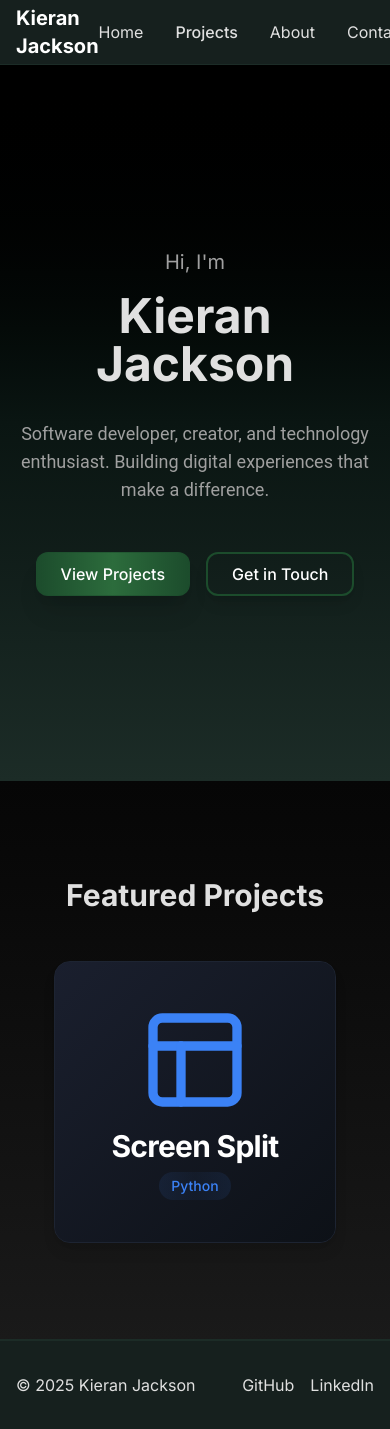
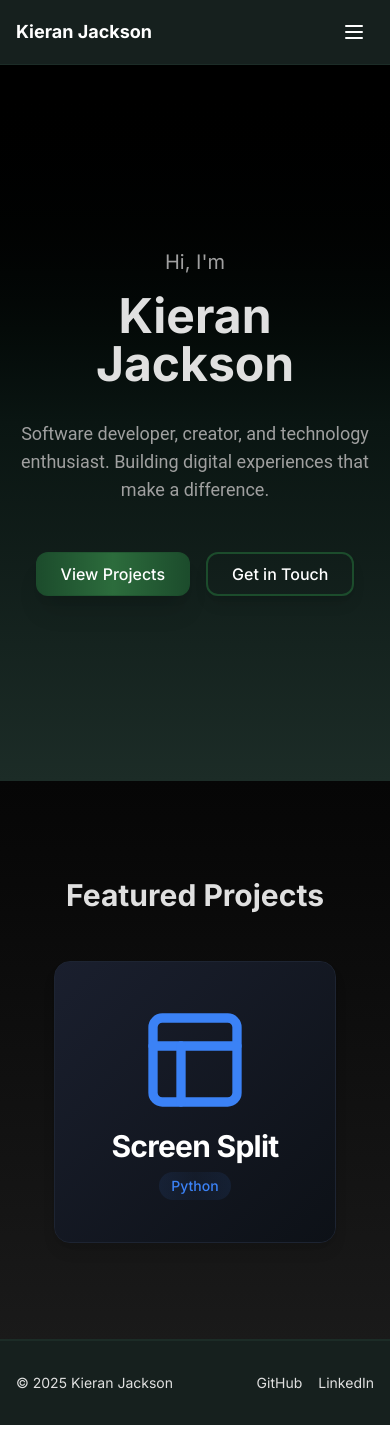
Before and after one commit to KezLahd/kieranjackson-website, a Next.js app: page / in a window 390 px wide. Built offline with nearby package versions, Linux system fonts and the light colour scheme.

Commit message:
Fix metadata export error and improve mobile menu:

```diff
--- a/src/app/layout.tsx
+++ b/src/app/layout.tsx
@@ -1,20 +1,21 @@
-import type { Metadata } from "next";
+'use client'
+
+import { useState } from "react";
 import { Inter } from "next/font/google";
 import "./globals.css";
 import Link from "next/link";
+import { Menu, X } from "lucide-react";
+import { motion, AnimatePresence } from "framer-motion";
 
 const inter = Inter({ subsets: ["latin"] });
-
-export const metadata: Metadata = {
-  title: "Kieran Jackson",
-  description: "Personal website and portfolio of Kieran Jackson",
-};
 
 export default function RootLayout({
   children,
 }: {
   children: React.ReactNode
 }) {
+  const [isMenuOpen, setIsMenuOpen] = useState(false);
+
   return (
     <html lang="en" className="dark">
       <body className={`${inter.className} bg-gradient-to-b from-black to-[#1a1a1a] text-[#e0e0e0]`}>
@@ -22,18 +23,71 @@ export default function RootLayout({
           <div className="max-w-[1920px] mx-auto px-4 sm:px-6 lg:px-8">
             <div className="flex justify-between h-16">
               <div className="flex items-center">
-                <Link href="/" className="text-xl font-bold text-white hover:text-[#a0a0a0] transition-colors">
+                <Link href="/" className="text-lg sm:text-xl font-bold text-white hover:text-[#a0a0a0] transition-colors">
                   Kieran Jackson
                 </Link>
               </div>
-              <div className="flex items-center space-x-8">
-                <Link href="/" className="text-[#e0e0e0] hover:text-white transition-colors">Home</Link>
-                <Link href="/projects" className="text-[#e0e0e0] hover:text-white transition-colors font-medium">Projects</Link>
-                <Link href="/about" className="text-[#e0e0e0] hover:text-white transition-colors">About</Link>
-                <Link href="/contact" className="text-[#e0e0e0] hover:text-white transition-colors">Contact</Link>
+              {/* Desktop Navigation */}
+              <div className="hidden md:flex items-center space-x-8">
+                <Link href="/" className="text-sm sm:text-base text-[#e0e0e0] hover:text-white transition-colors">Home</Link>
+                <Link href="/projects" className="text-sm sm:text-base text-[#e0e0e0] hover:text-white transition-colors">Projects</Link>
+                <Link href="/about" className="text-sm sm:text-base text-[#e0e0e0] hover:text-white transition-colors">About</Link>
+                <Link href="/contact" className="text-sm sm:text-base text-[#e0e0e0] hover:text-white transition-colors">Contact</Link>
+              </div>
+              {/* Mobile Menu Button */}
+              <div className="flex md:hidden items-center relative z-[60]">
+                <button
+                  onClick={() => setIsMenuOpen(!isMenuOpen)}
+                  className="text-white p-2 rounded-lg hover:bg-[#1C2C27]/20 transition-colors"
+                >
+                  {isMenuOpen ? <X size={24} /> : <Menu size={24} />}
+                </button>
               </div>
             </div>
           </div>
+          {/* Mobile Menu */}
+          <AnimatePresence>
+            {isMenuOpen && (
+              <motion.div
+                initial={{ x: "100%" }}
+                animate={{ x: 0 }}
+                exit={{ x: "100%" }}
+                transition={{ type: "tween", duration: 0.3 }}
+                className="fixed inset-y-0 right-0 w-44 bg-black shadow-xl border-l border-[#1C2C27] md:hidden z-50"
+              >
+                <div className="flex flex-col pt-16 p-4 space-y-4 bg-black">
+                  <Link
+                    href="/"
+                    className="text-lg text-[#e0e0e0] hover:text-white transition-colors px-4 py-2 rounded-lg hover:bg-[#1C2C27]/20"
+                    onClick={() => setIsMenuOpen(false)}
+                  >
+                    Home
+                  </Link>
+                  <Link
+                    href="/projects"
+                    className="text-lg text-[#e0e0e0] hover:text-white transition-colors px-4 py-2 rounded-lg hover:bg-[#1C2C27]/20"
+                    onClick={() => setIsMenuOpen(false)}
+                  >
+                    Projects
+                  </Link>
+                  <Link
+                    href="/about"
+                    className="text-lg text-[#e0e0e0] hover:text-white transition-colors px-4 py-2 rounded-lg hover:bg-[#1C2C27]/20"
+                    onClick={() => setIsMenuOpen(false)}
+                  >
+                    About
+                  </Link>
+                  <Link
+                    href="/contact"
+                    className="text-lg text-[#e0e0e0] hover:text-white transition-colors px-4 py-2 rounded-lg hover:bg-[#1C2C27]/20"
+                    onClick={() => setIsMenuOpen(false)}
+                  >
+                    Contact
+                  </Link>
+                </div>
+              </motion.div>
+            )}
+          </AnimatePresence>
         </nav>
         <main className="pt-16 min-h-screen">
           {children}
@@ -41,10 +95,10 @@ export default function RootLayout({
         <footer className="bg-[#0A1512]/95 border-t border-[#1C2C27]">
           <div className="max-w-[1920px] mx-auto px-4 sm:px-6 lg:px-8 py-8">
             <div className="flex justify-between items-center">
-              <p className="text-[#e0e0e0]">© {new Date().getFullYear()} Kieran Jackson</p>
+              <p className="text-sm sm:text-base text-[#e0e0e0]">© {new Date().getFullYear()} Kieran Jackson</p>
               <div className="flex space-x-4">
-                <a href="https://github.com/KezLahd" className="text-[#e0e0e0] hover:text-white transition-colors">GitHub</a>
-                <a href="https://www.linkedin.com/in/kieran-jackson-182329267/" className="text-[#e0e0e0] hover:text-white transition-colors">LinkedIn</a>
+                <a href="https://github.com/KezLahd" className="text-sm sm:text-base text-[#e0e0e0] hover:text-white transition-colors">GitHub</a>
+                <a href="https://www.linkedin.com/in/kieran-jackson-182329267/" className="text-sm sm:text-base text-[#e0e0e0] hover:text-white transition-colors">LinkedIn</a>
               </div>
             </div>
           </div>
--- /dev/null
+++ b/src/app/metadata.ts
@@ -0,0 +1,6 @@
+import type { Metadata } from "next";
+
+export const metadata: Metadata = {
+  title: "Kieran Jackson",
+  description: "Personal website and portfolio of Kieran Jackson",
+};
```
